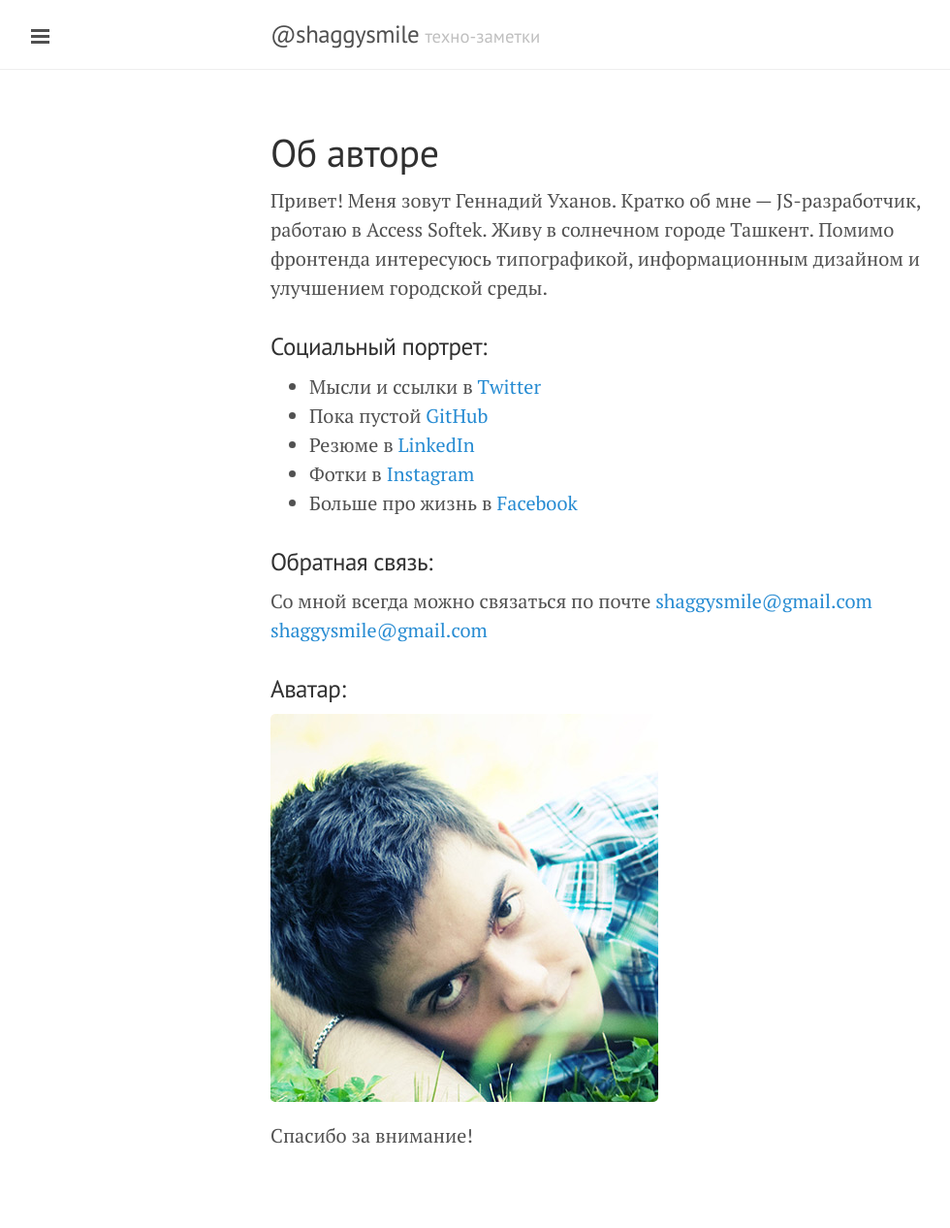
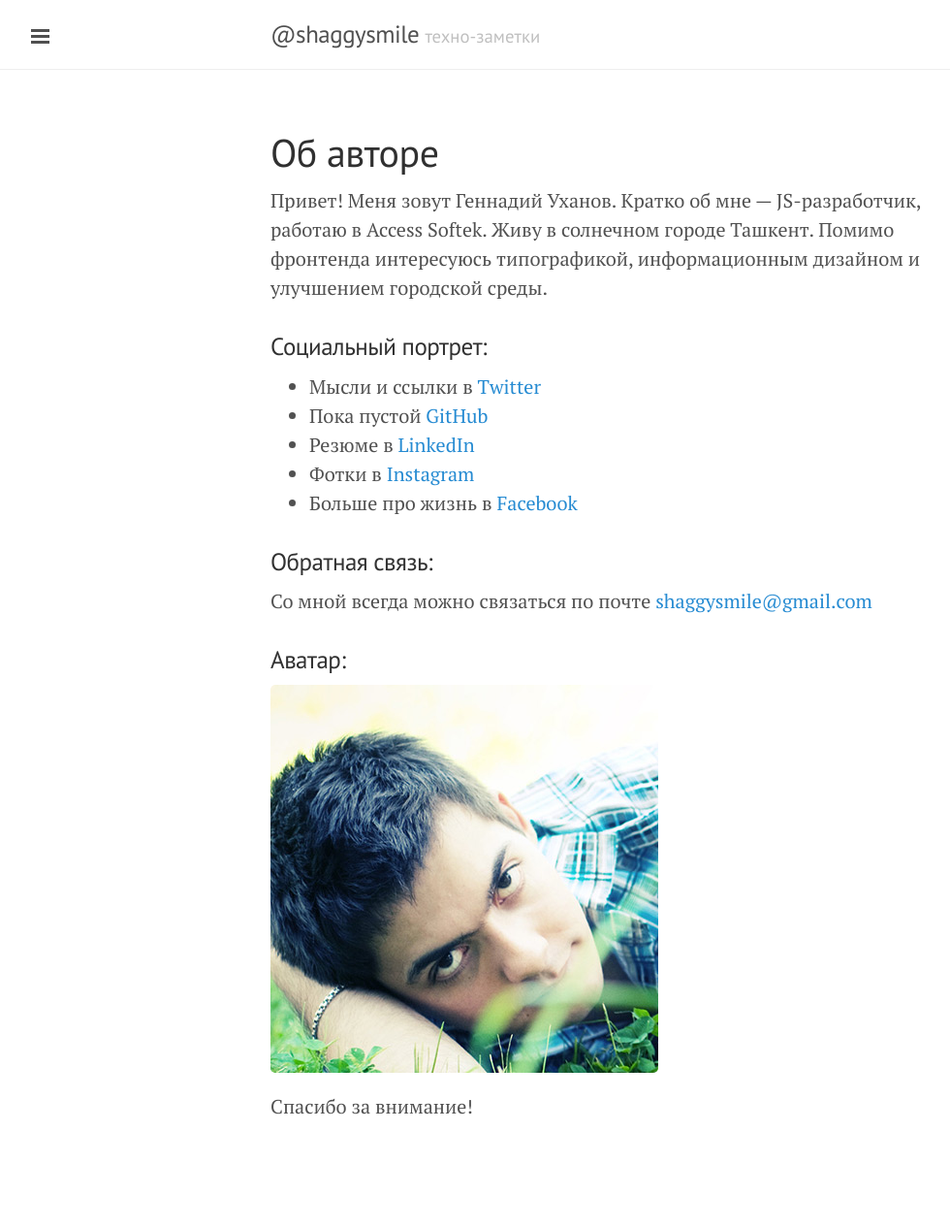
Before and after one commit to shaggysmile/shaggysmile.net, a Jekyll site: the page built from about.md, in a window 1280 px wide. Shown: the whole page at 97% size, without its empty margins (1-981 px from the left). Built offline with Jekyll 4.4.1, drawn with Linux system fonts in a browser that asks for light colours; Markdown is read by kramdown in place of the engine named in the settings; after the commit the page ends 1236 px from its top, so only the background shows below that.

Commit message:
Edit about and readme

```diff
--- a/about.md
+++ b/about.md
@@ -16,7 +16,6 @@ title: Об авторе
 ### Обратная связь:
 
 Со мной всегда можно связаться по почте [shaggysmile@gmail.com](mailto://shaggysmile@gmail.com)
-[shaggysmile@gmail.com](mailto://shaggysmile@gmail.com)
 
 ### Аватар:
 ![Геннадий Уханов](/assets/images/avatar-default.jpg)
```
Also changed, not shown: README.md.
